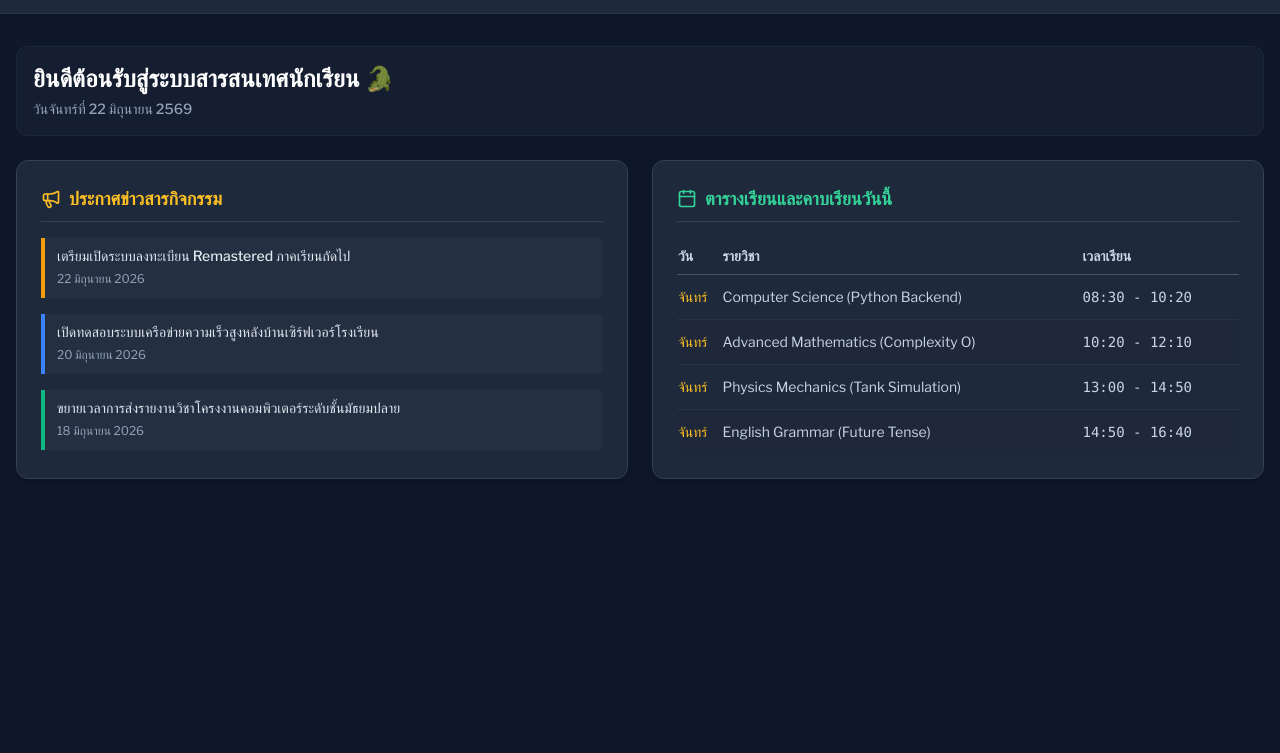
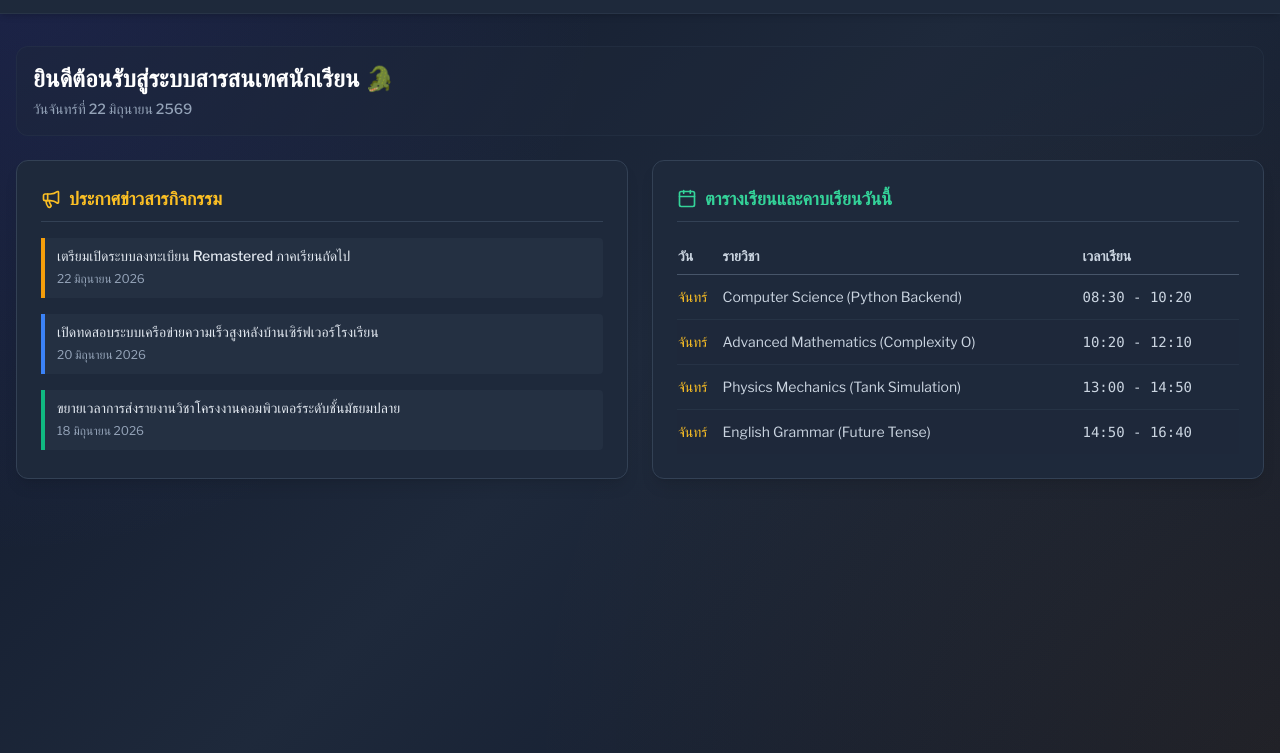
Before and after one commit to RyZen0303/School-WebApps, a plain HTML site: page Main/index.html in a window 1280 px wide. Shown: the part 47-800 px from the top of the page. Drawn offline with nearby package versions, Linux system fonts and the light colour scheme; files that its build step writes are made by us from their sources; files whose address does not match are found by name.

Commit message:
Refactor CSS comments and improve background styling
Updated comments and enhanced background styles for body.

```diff
--- a/CSS/style.css
+++ b/CSS/style.css
@@ -1,9 +1,21 @@
-/* คุมฟอนต์และการตั้งค่าเอฟเฟกต์แอนิเมชันให้เนียนตา */
+/* =======================================================
+   css/style.css
+   ======================================================= */
+
+/* 1. คุมฟอนต์และปรับแต่งพื้นหลังไล่สีระดับพรีเมียม (วางทับ Body ตัวเดิมตรงนี้เลย!) */
 body {
     font-family: 'Libre Franklin', sans-serif;
+
+    /* แสงเรืองวงกลม (Neon Aurora) สีน้ำเงิน/ม่วงที่มุมซ้ายบนและขวาลงมา */
+    background-image:
+        radial-gradient(circle at 0% 0%, rgba(99, 102, 241, 0.15) 0%, transparent 40%),
+        radial-gradient(circle at 100% 100%, rgba(245, 158, 11, 0.08) 0%, transparent 50%),
+        linear-gradient(135deg, #0f172a 0%, #1e293b 50%, #0f172a 100%);
+
+    background-attachment: fixed; /* ล็อกพื้นหลังให้อยู่กับที่ เวลาไถหน้าจอแสงจะไม่เพี้ยน */
 }
 
-/* เอฟเฟกต์ความนุ่มนวลของปุ่มแท็บสลับเมนู */
+/* 2. เอฟเฟกต์ความนุ่มนวลของปุ่มแท็บสลับเมนู (อันนี้ของเดิมมึง ปล่อยไว้ปกติ) */
 .tab-btn {
     color: #94a3b8;
     position: relative;
```
